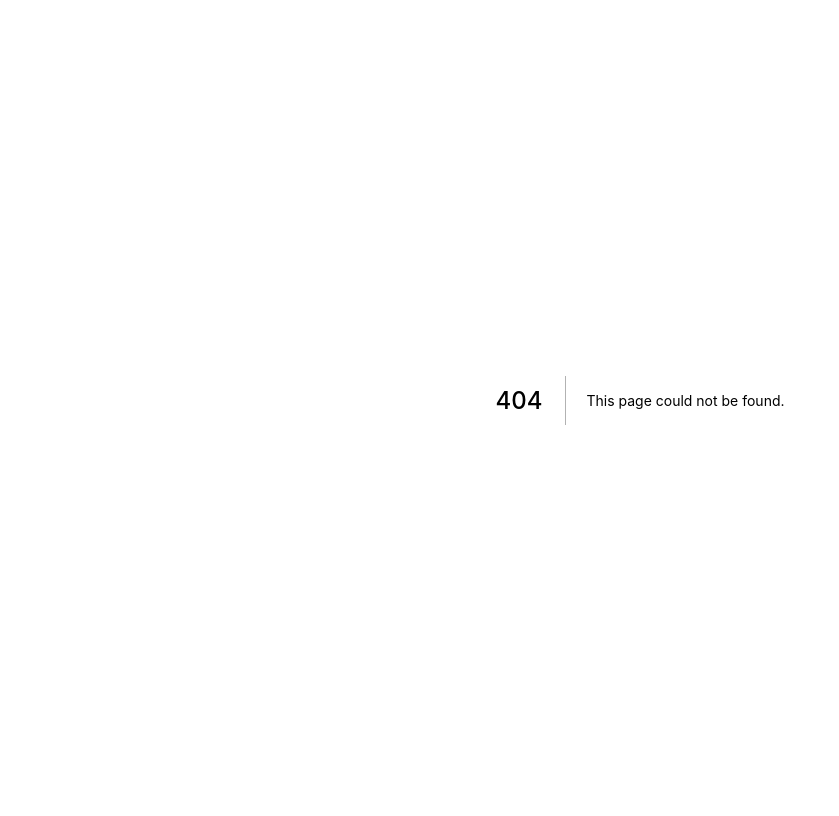
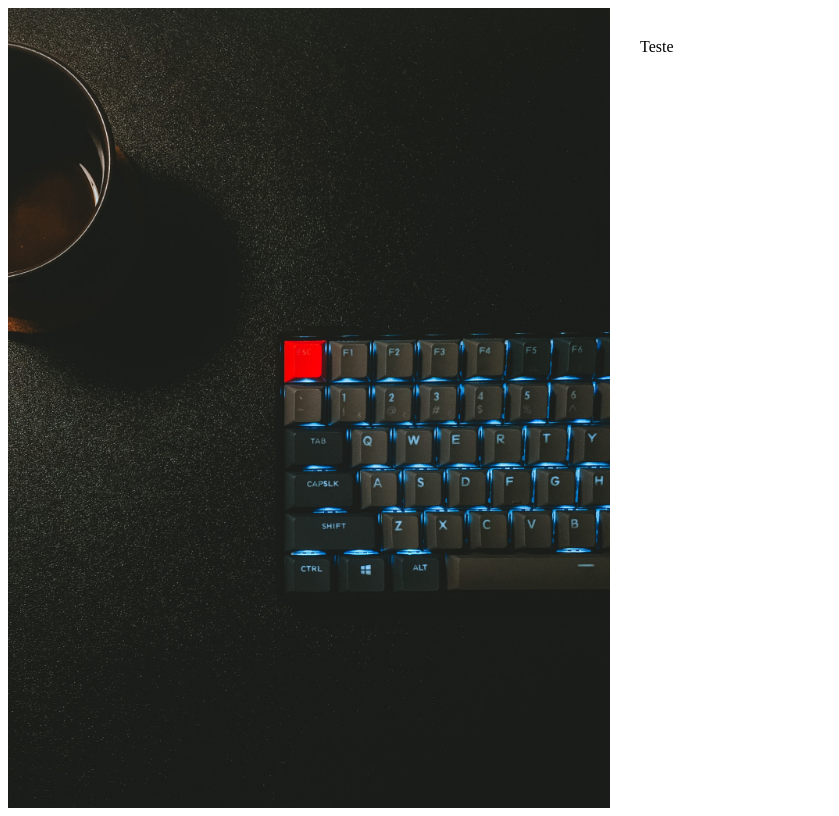
Before and after one commit to levynascimento/social-dev, a Next.js app: page /login in a window 1280 px wide. Before the commit this address had no page. Shown: the whole page, without its empty margins (0-839 px from the left). Built offline with nearby package versions, Linux system fonts and the light colour scheme.

Commit message:
Criado componente de imagem

```diff
--- /dev/null
+++ b/pages/login.jsx
@@ -0,0 +1,12 @@
+import ImageWithSpace from "../src/components/layout/ImageWithSpace"
+
+function LoginPage () {
+  return (
+    <ImageWithSpace>
+      Teste
+    </ImageWithSpace>
+  )
+
+}
+
+export default LoginPage
--- /dev/null
+++ b/src/components/layout/ImageWithSpace.jsx
@@ -0,0 +1,57 @@
+import styled from 'styled-components'
+
+const WIDTH_BREAK = '600px'
+
+const StyledFlex = styled.div`
+  display: flex;
+
+`
+
+const StyledImage = styled.div`
+  background-image: url('${ props => props.image}');
+  background-position: right;
+  background-repeat: no-repeat;
+  background-size: cover;
+
+  width: 100%;
+  height: 100vh;
+
+  @media (max-width: ${WIDTH_BREAK}) {
+    display: none;
+  }
+`
+
+const StyledContainer = styled.div`
+  background-color: white;
+  padding: 30px;
+
+  @media (min-width: ${WIDTH_BREAK}) {
+    width: 100%;
+    min-width: calc (${WIDTH_BREAK} - 60px);
+  }
+
+  @media (max-width: ${WIDTH_BREAK}) {
+    max-width: 100%
+  }
+
+
+`
+
+ function ImageWithSpace ({ children, image }) {
+  return (
+    <div>
+      <StyledFlex>
+        <StyledImage image = {image}/>
+        <StyledContainer>
+          { children }
+        </StyledContainer>
+      </StyledFlex>
+    </div>
+  )
+}
+
+ImageWithSpace.defaultProps = {
+  image: '/coffee-background.jpg'
+}
+
+export default ImageWithSpace
```
Also changed, not shown: public/coffee-background.jpg (added).
